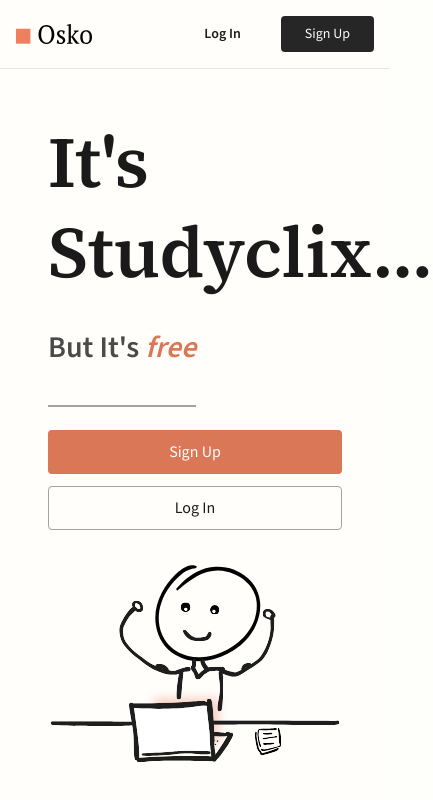
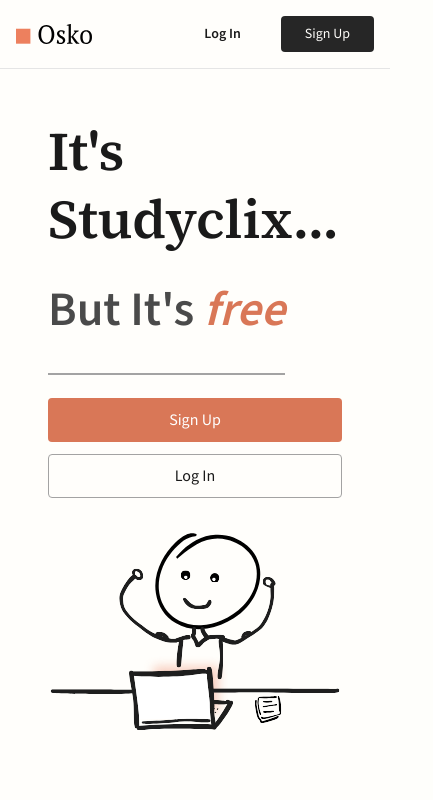
Before and after one commit to benmag11/osko, a Next.js app: page / in a window 390 px wide. Shown: the top 800 px of the page, 433 px wide, since content can reach past the window. Built offline with nearby package versions, Linux system fonts and the light colour scheme; no server answers.

Commit message:
responsiveness better  for landing page

```diff
--- a/src/components/filters/applied-filters-display.tsx
+++ b/src/components/filters/applied-filters-display.tsx
@@ -33,28 +33,12 @@
   return (
     <div className="relative w-full rounded-[20px] bg-[#f5f4ed]">
       <div className="flex flex-col gap-[41px] p-[35px]">
-        <div className="flex items-center justify-between">
         <h2 className="font-serif text-[40px] font-semibold leading-[29.892px] text-warm-text-primary">
           Applied filters
         </h2>
 
-          {/* Result count display */}
-          {hasFilters && totalCount !== undefined && (
-            <div className="text-lg font-sans text-warm-text-muted">
-              {isLoading ? (
-                <span className="inline-block h-6 w-20 animate-pulse rounded bg-cream-200" />
-              ) : (
-                <span>
-                  {totalCount === 0
-                    ? 'No results'
-                    : `${totalCount.toLocaleString()} result${totalCount !== 1 ? 's' : ''}`
-                  }
-                </span>
-              )}
-            </div>
-          )}
-        </div>
-
+        {/* Group filters and count together for proper spacing */}
+        <div className="flex flex-col gap-2">
           <div className="flex min-h-[40px] flex-wrap items-start gap-2">
             {hasFilters ? (
               <>
@@ -100,6 +84,23 @@
               </div>
             )}
           </div>
+
+          {/* Result count directly within the group with controlled spacing */}
+          {hasFilters && totalCount !== undefined && (
+            <div className="text-base font-sans text-warm-text-muted">
+              {isLoading ? (
+                <span className="inline-block h-5 w-20 animate-pulse rounded bg-cream-200" />
+              ) : (
+                <span>
+                  {totalCount === 0
+                    ? 'No results'
+                    : `${totalCount.toLocaleString()} result${totalCount !== 1 ? 's' : ''}`
+                  }
+                </span>
+              )}
+            </div>
+          )}
+        </div>
       </div>
 
       <div
--- a/src/components/landing/hero-section.tsx
+++ b/src/components/landing/hero-section.tsx
@@ -7,7 +7,7 @@
     <section className="min-h-[calc(100vh-73px)] flex items-center justify-center px-4 py-12 md:py-16 lg:py-20">
       <div className="container mx-auto max-w-7xl w-full">
         {/* Full-width headline - spans entire container */}
-        <h1 className="w-full font-serif font-semibold text-warm-text-primary text-7xl sm:text-7xl md:text-8xl lg:text-9xl xl:text-[10rem] 2xl:text-[12rem] leading-tight mb-8 md:mb-12 lg:mb-16">
+        <h1 className="w-full font-serif font-semibold text-warm-text-primary text-[3.4rem] sm:text-6xl md:text-8xl lg:text-9xl xl:text-[10rem] leading-tight mb-8 md:mb-12 lg:mb-16">
           It&apos;s Studyclix...
         </h1>
 
@@ -17,7 +17,7 @@
           <div>
             {/* Text and divider wrapper - inline-block ensures divider matches text width */}
             <div className="inline-block">
-              <h2 className="font-sans font-semibold text-warm-text-secondary text-3xl sm:text-4xl md:text-5xl lg:text-7xl xl:text-[7rem]">
+              <h2 className="font-sans font-semibold text-warm-text-secondary text-5xl md:text-5xl lg:text-6xl">
                 But It&apos;s{' '}
                 <span className="text-salmon-500 font-semibold italic">free</span>
               </h2>
```
Lines whose indentation alone changed are shown as unchanged.
